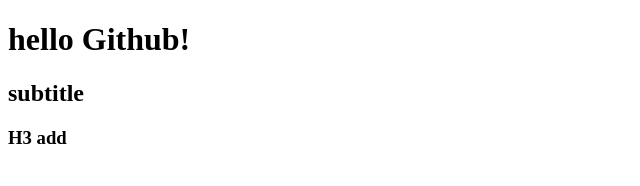
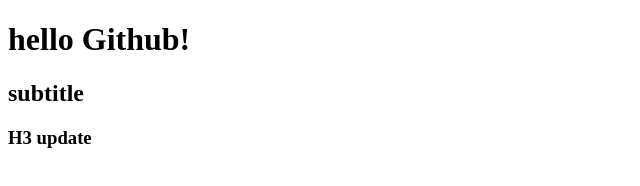
Before and after one commit to Jeong-So/github_test, a plain HTML site: page index.html in a window 1280 px wide. Shown: the full height of the page, 0-640 px from the left. Drawn offline with Linux system fonts and the light colour scheme.

Commit message:
[update] h3 update

```diff
--- a/index.html
+++ b/index.html
@@ -14,7 +14,7 @@
         subtitle
     </h2>
     <h3>
-        H3 add
+        H3 update
     </h3>
 </body>
 </html>
```
